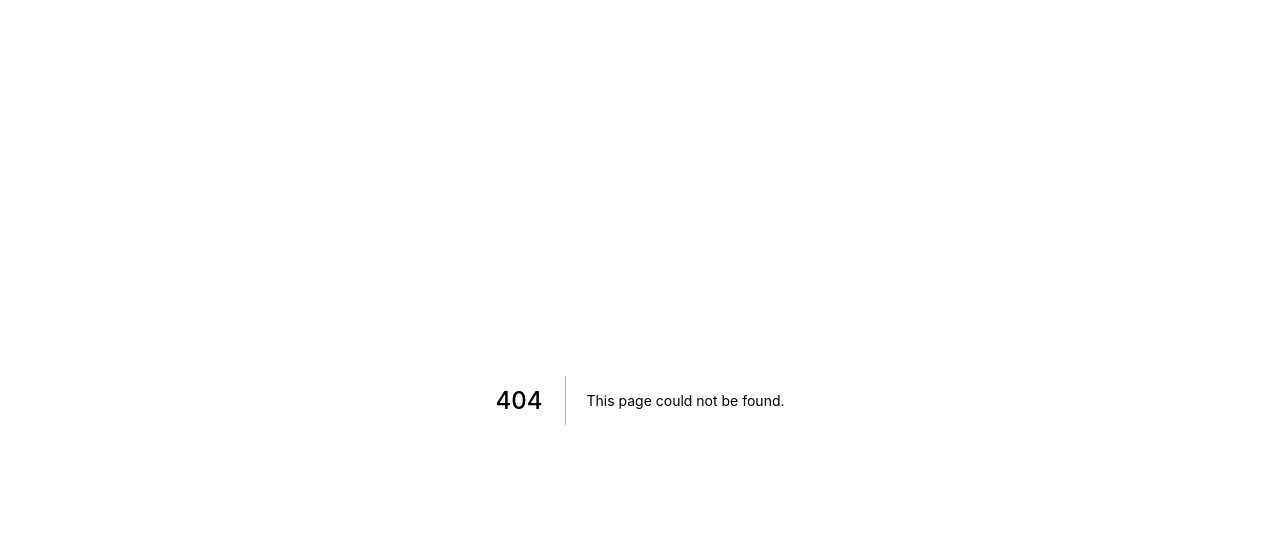
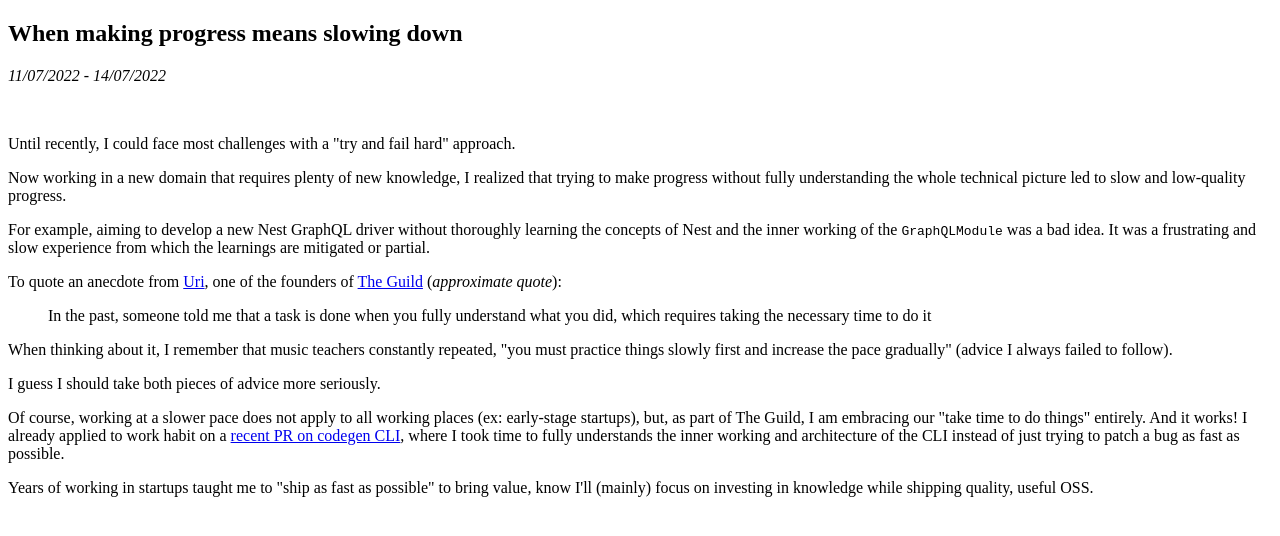
Before and after one commit to charlypoly/til.engineering, a Next.js app: page /blog/11-07-2022 in a window 1280 px wide. Before the commit this address had no page. Shown: the top 536 px of the page. Built offline with nearby package versions, Linux system fonts and the light colour scheme.

Commit message:
content: 11/07/2022 - 14/07/2022

```diff
--- /dev/null
+++ b/pages/blog/11-07-2022.mdx
@@ -0,0 +1,35 @@
+---
+title: "When making progress means slowing down"
+date: 11/07/2022
+dateEnd: 14/07/2022
+slug: 11-07-2022
+---
+
+
+## When making progress means slowing down
+
+_11/07/2022 - 14/07/2022_
+
+<br/>
+
+Until recently, I could face most challenges with a "try and fail hard" approach.
+
+Now working in a new domain that requires plenty of new knowledge, I realized that trying to make progress without fully understanding the whole technical picture
+led to slow and low-quality progress.
+
+For example, aiming to develop a new Nest GraphQL driver without thoroughly learning the concepts of Nest and the inner working of the `GraphQLModule` was a bad idea.
+It was a frustrating and slow experience from which the learnings are mitigated or partial.
+
+To quote an anecdote from [Uri](https://twitter.com/UriGoldshtein), one of the founders of [The Guild](https://www.the-guild.dev/) (_approximate quote_):
+
+> In the past, someone told me that a task is done when you fully understand what you did, which requires taking the necessary time to do it
+
+
+When thinking about it, I remember that music teachers constantly repeated, "you must practice things slowly first and increase the pace gradually" (advice I always failed to follow).
+
+I guess I should take both pieces of advice more seriously.
+
+Of course, working at a slower pace does not apply to all working places (ex: early-stage startups), but, as part of The Guild, I am embracing our "take time to do things" entirely.
+And it works! I already applied to work habit on a [recent PR on codegen CLI](https://github.com/dotansimha/graphql-code-generator/pull/8077/), where I took time to fully understands the inner working and architecture of the CLI instead of just trying to patch a bug as fast as possible.
+
+Years of working in startups taught me to "ship as fast as possible" to bring value, know I'll (mainly) focus on investing in knowledge while shipping quality, useful OSS.
```
